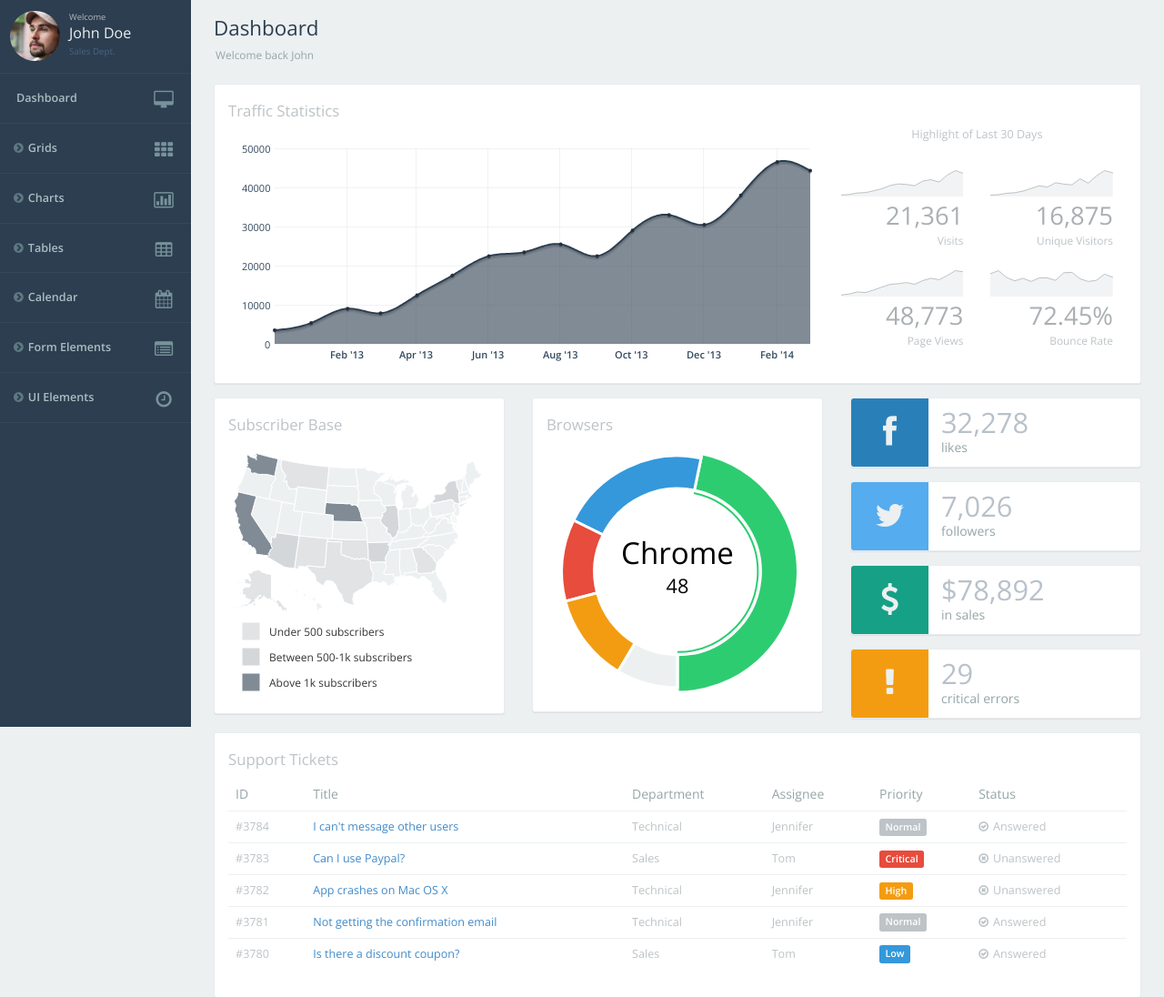
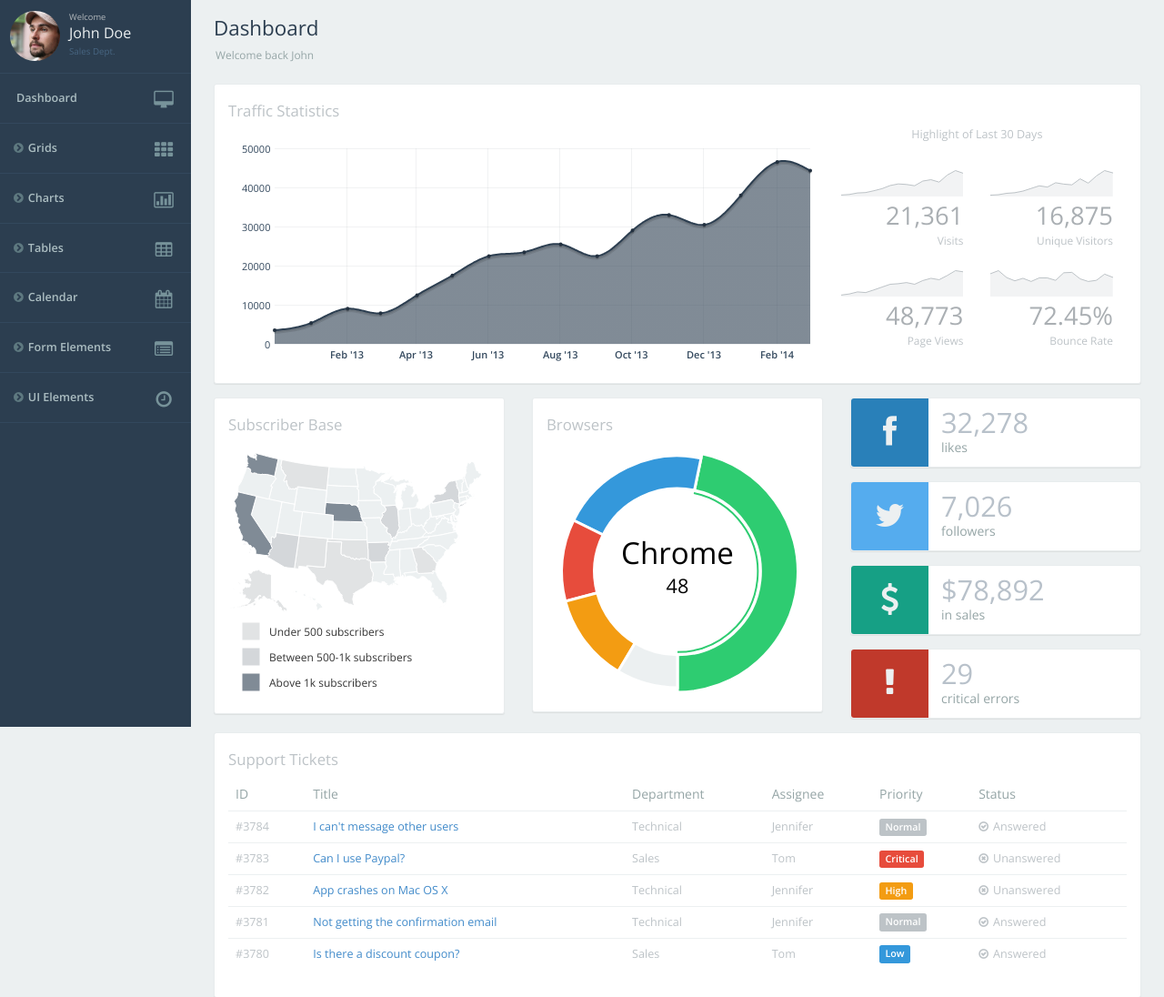
Before and after one commit to vivekagr/vakarian, a Flask app: page / in a window 1280 px wide. Shown: the part 65-1161 px from the top of the page at 91% size. Run offline with Flask 2, Linux system fonts and the light colour scheme; style sheets or scripts are compiled from the project's sources; some libraries are stand-ins or nearby versions.

Commit message:
color change.

```diff
--- a/static/css/compiled/dashboard.css
+++ b/static/css/compiled/dashboard.css
@@ -92,7 +92,7 @@
   .quick-stat-widget.sales .icon-area {
     background-color: #16a085; }
   .quick-stat-widget.errors .icon-area {
-    background-color: #f39c12; }
+    background-color: #c0392b; }
 
 #browser-donut {
   height: 285px; }
--- a/static/css/scss/dashboard.scss
+++ b/static/css/scss/dashboard.scss
@@ -92,7 +92,7 @@
   &.facebook .icon-area { background-color: #2980b9; }
   &.twitter .icon-area { background-color: #55acee; }
   &.sales .icon-area { background-color: #16a085; }
-  &.errors .icon-area { background-color: #f39c12; }
+  &.errors .icon-area { background-color: #c0392b; }
 
 }
 
```
